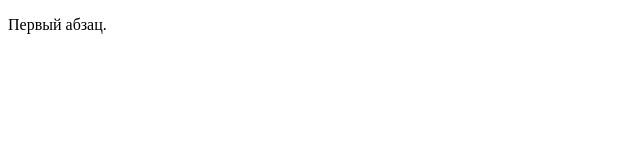
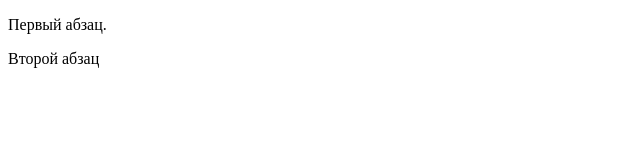
Before and after one commit to WebHeroSchool/htmlblock, a plain HTML site: page index.html in a window 1280 px wide. Shown: the full height of the page, 0-640 px from the left. Drawn offline with Linux system fonts and the light colour scheme.

Commit message:
Change index.html

```diff
--- a/index.html
+++ b/index.html
@@ -6,5 +6,6 @@
 </head>
 <body>
 	<p>Первый абзац.</p>
+	<p>Второй абзац</p>
 </body>
 </html>
```
